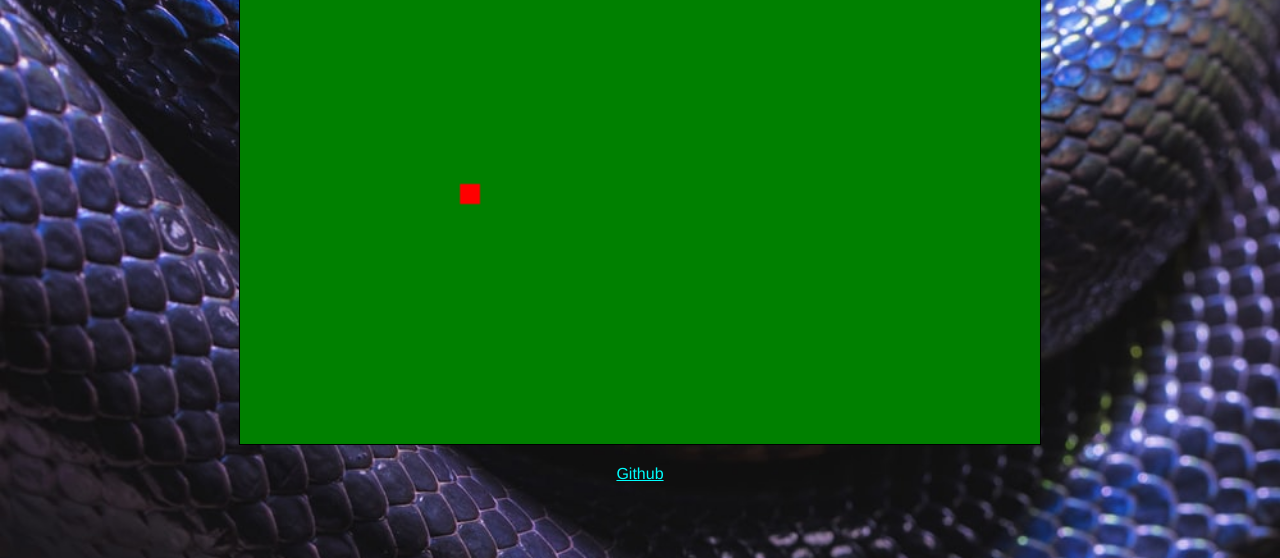
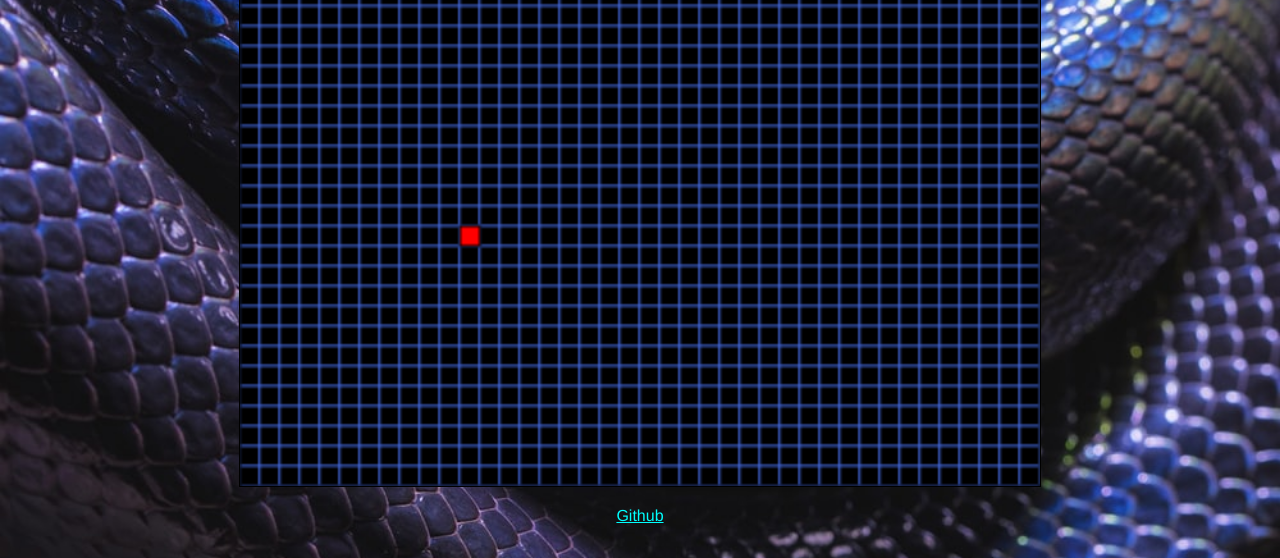
Before and after one commit to fsiino/ts-snake, a website built with webpack: page index.html in a window 1280 px wide. Shown: the part 242-800 px from the top of the page. Built offline with Linux system fonts and the light colour scheme.

Commit message:
Complete Grid

```diff
--- a/css/style.css
+++ b/css/style.css
@@ -13,7 +13,12 @@ canvas {
   border: 1px solid black;
   width: 800px;
   height: 500px;
-  background-color: lightgrey;
+}
+
+#high-score {
+  font-size: 36px;
+  color: white;
+  text-shadow: 2px 2px darkblue;
 }
 
 #score {
--- a/index.html
+++ b/index.html
@@ -11,6 +11,7 @@
 <body>
   <div class="game-wrapper">
     <h1 class="header">TS Snake</h1>
+    <div id="high-score">High Score: 0</div>
     <div id="score">Score: 0</div>
     <canvas id="game" height="250" width="400"></canvas>
   </div>
--- a/src/constants.ts
+++ b/src/constants.ts
@@ -8,9 +8,14 @@ export const Settings = {
     FOODSTROKECOLOR: 'black',
   },
   game: {
-   CANVASBGCOLOR: 'gray',
+   CANVASBGCOLOR: 'rgb(68,105,220)',
    CANVASBORDERCOLOR: 'black',
-   GAMESPEED: 100,
+   GAMESPEED: 130,
   },
-  grid: {},
+  grid: {
+    TILECOLOR: 'black',
+    // TILESTROKE: '',
+    TILESROW: 40,
+    TILESCOL: 25
+  },
 }
--- a/src/food.ts
+++ b/src/food.ts
@@ -40,6 +40,9 @@ export class Food {
     this.ctx.fillRect(
       x, y, 10, 10
     )
+    this.ctx.strokeRect(
+      x, y, 10, 10
+    )
   }
 
 }
--- a/src/game.ts
+++ b/src/game.ts
@@ -7,9 +7,9 @@ export class Game {
   public canvas: HTMLCanvasElement;
   private ctx: CanvasRenderingContext2D;
   private requestedFrameId: number = -1;
-  public snake: Snake;
-  public food: Food;
-  public grid: Grid;
+  private snake: Snake;
+  private food: Food;
+  private grid: Grid;
   public foodCoords: Array<any>
   public canvasWidth: number;
   public canvasHeight: number;
@@ -50,13 +50,17 @@ export class Game {
     );
   }
 
-  public randomFood(min: number, max: number): number {
+  private randomFood(min: number, max: number): number {
     let randomCoord = Math.round((Math.random() * (max - min) + min) / 10) * 10;
     return randomCoord;
   }
 
-  public ateFood(): boolean {
+  private ateFood(): boolean {
     return this.snake.body[0].x === this.food.foodLoc[0] && this.snake.body[0].y === this.food.foodLoc[1]
+  }
+
+  private gameEnd() {
+
   }
 
   private loop(): void  {
--- a/src/grid.ts
+++ b/src/grid.ts
@@ -1,23 +1,39 @@
+import { Settings } from './constants';
+
 export class Grid {
   public canvas: HTMLCanvasElement
   public ctx: CanvasRenderingContext2D;
-  public canvasWidth: number;
-  public canvasHeight: number;
+  private canvasWidth: number;
+  private canvasHeight: number;
+  public tileWidth: number;
+  public tileHeight: number;
 
   constructor(canvas: HTMLCanvasElement) {
     this.canvas = canvas;
     this.ctx = canvas.getContext('2d');
     this.canvasWidth = this.canvas.width;
     this.canvasHeight = this.canvas.height;
+    this.tileWidth = this.canvasWidth / Settings.grid.TILESROW;
+    this.tileHeight = this.canvasHeight / Settings.grid.TILESCOL;
     this.drawGrid();
   }
 
   drawGrid() {
-    this.ctx.fillStyle = 'green';
-    this.ctx.strokeStyle = 'black';
-    this.ctx.fillRect(
-      0, 0, this.canvasWidth, this.canvasHeight
-    )
+    this.ctx.fillStyle = Settings.grid.TILECOLOR;
+    this.ctx.strokeStyle = Settings.game.CANVASBGCOLOR;
+    let tilesAcross = Settings.grid.TILESROW;
+    let tilesDown = Settings.grid.TILESCOL
+
+    for (let i = (1 / tilesAcross); i < tilesAcross; i++) {
+      for (let j = (1 / tilesDown); j < tilesDown; j++) {
+        this.ctx.fillRect(
+          i * this.tileWidth,
+          j * this.tileHeight,
+          this.tileWidth - 1,
+          this.tileHeight - 1
+        )
+      }
+    }
+
   }
-
 }
--- a/src/snake.ts
+++ b/src/snake.ts
@@ -16,8 +16,6 @@ export class Snake {
   public food: Food;
   public dx: number;
   public dy: number;
-  public canvasWidth: number;
-  public canvasHeight: number;
 
   constructor(canvas: HTMLCanvasElement) {
     this.ctx = canvas.getContext('2d');
@@ -26,16 +24,12 @@ export class Snake {
       {x: 140, y: 60},
       {x: 130, y: 60},
     ]
+
     this.food = new Food(canvas);
     this.dx = 0;
     this.dy = 10;
-    this.canvasWidth = canvas.width;
-    this.canvasHeight = canvas.height;
 
     document.addEventListener('keydown', e => this.turn(e))
-
-    // caused repeated creation of 4-6 foods before setTimeout
-    // now causes 2 to spawn at game start.
   }
 
   public drawSnake(): void {
--- a/tsconfig.json
+++ b/tsconfig.json
@@ -2,7 +2,6 @@
   "compilerOptions": {
     "outDir": "./dist/",
     "noImplicitAny": true,
-    // "noImplicitAny": false,
     "module": "es6",
     "target": "es5",
     "jsx": "react",
```
Also changed, not shown: README.md, build/bundle.js, 1 other file.
